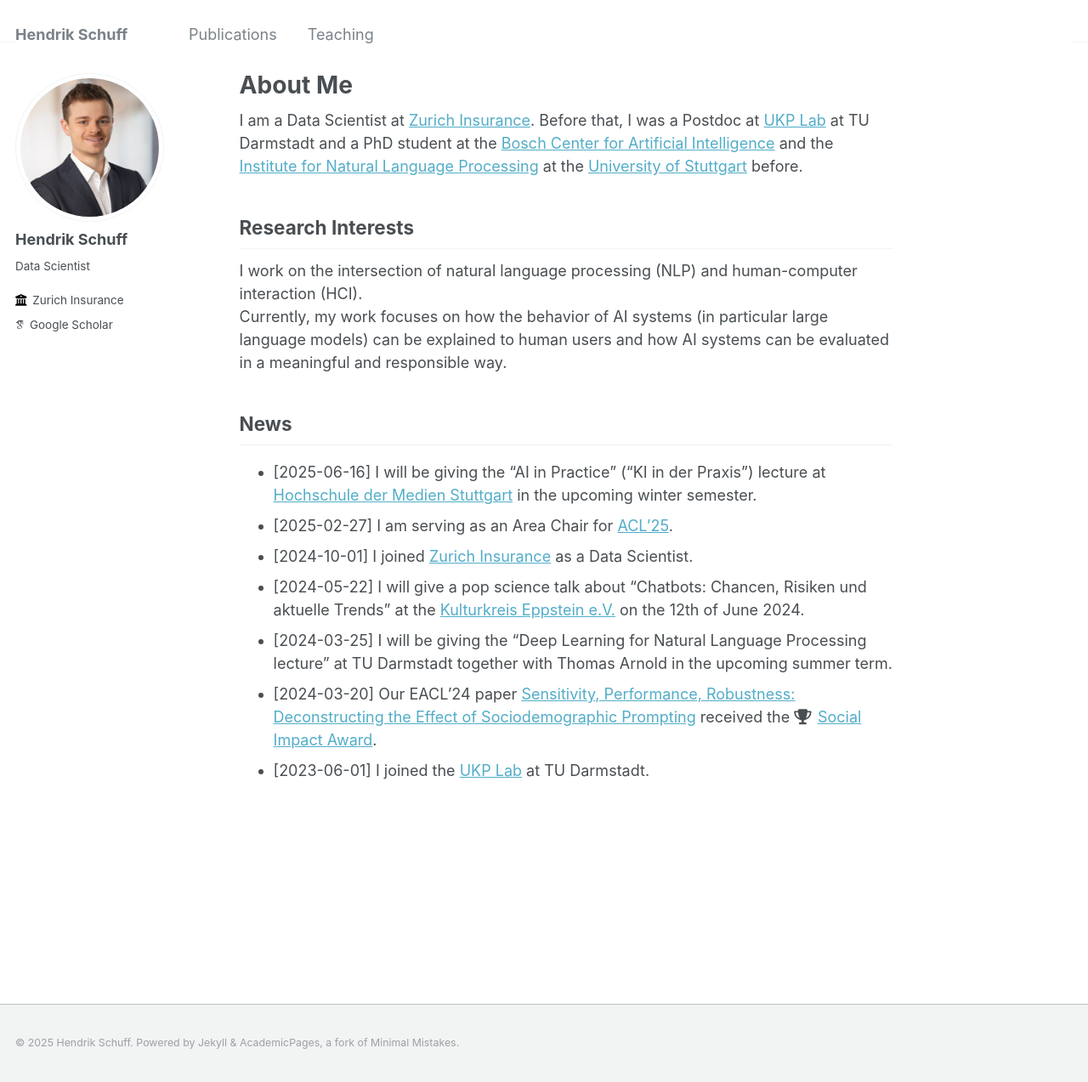
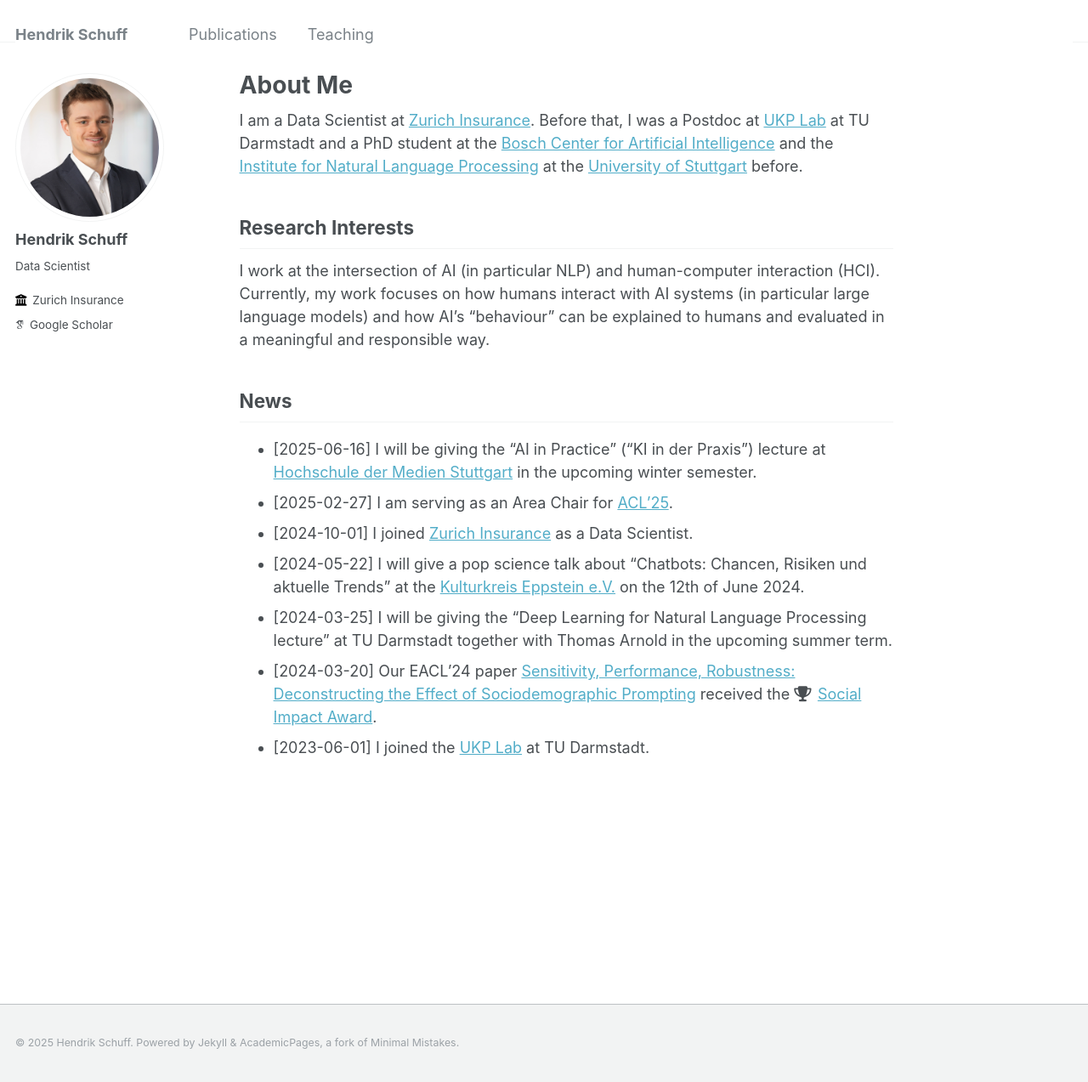
Before and after one commit to hschuff/hschuff.github.io, a Jekyll site: the page built from _pages/about.md, in a window 1280 px wide and 1273 px high. Shown: the whole window at 85% size. Built offline with Jekyll 4.4.1, drawn with Linux system fonts in a browser that asks for light colours; some web fonts are replaced.

Commit message:
updated about

```diff
--- a/_pages/about.md
+++ b/_pages/about.md
@@ -13,9 +13,8 @@ Before that, I was a Postdoc at [UKP Lab](https://www.informatik.tu-darmstadt.de
 PhD student at the [Bosch Center for Artificial Intelligence](http://www.bosch-ai.com) and the [Institute for Natural Language Processing](https://www.ims.uni-stuttgart.de/en/) at the [University of Stuttgart](https://www.uni-stuttgart.de/en/) before.
 
 ## Research Interests
-I work on the intersection of natural language processing (NLP) and human-computer interaction (HCI).
-Currently, my work focuses on how the behavior of AI systems (in particular large language models) can be explained to human
-users and how AI systems can be evaluated in a meaningful and responsible way.
+I work at the intersection of AI (in particular NLP) and human-computer interaction (HCI).
+Currently, my work focuses on how humans interact with AI systems (in particular large language models) and how AI's "behaviour" can be explained to humans and evaluated in a meaningful and responsible way.
 
 ## News
 * [2025-06-16] I will be giving the "AI in Practice" ("KI in der Praxis") lecture at [Hochschule der Medien Stuttgart](https://www.hdm-stuttgart.de/en) in the upcoming winter semester.
```
